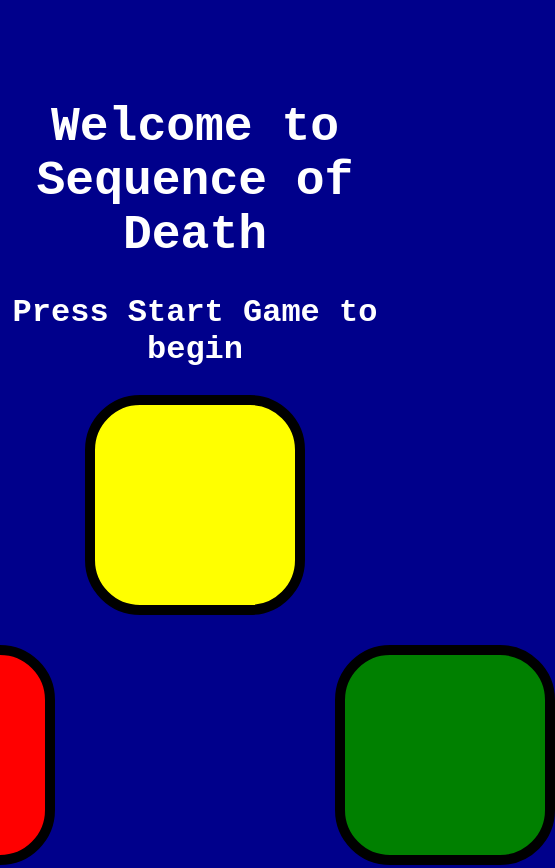
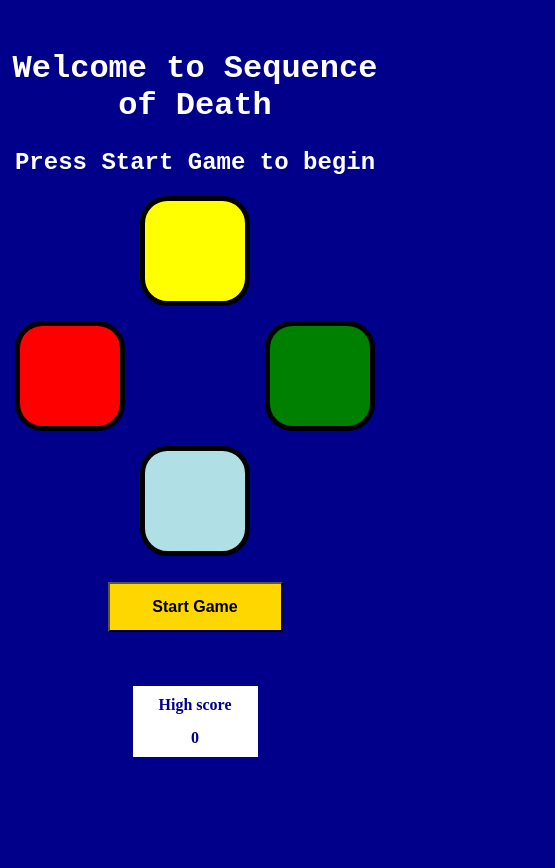
Before and after one commit to greynisson/SequenceOfDeath, a plain HTML site: page index.html in a window 390 px wide. Shown: the top 868 px of the page, 555 px wide, since content can reach past the window. Drawn offline with nearby package versions, Linux system fonts and the light colour scheme.

Commit message:
Update styles.css

```diff
--- a/styles.css
+++ b/styles.css
@@ -7,21 +7,21 @@
   .title {
     color: white;
     font-family: monospace;
-    margin-top: 100px;
-    font-size: 3rem;
+    margin-top: 50px;
+    font-size: 2rem;
   }
 
   .status {
     color: white;
     font-family: monospace;
     margin-top: 25px;
-    font-size: 2rem;
+    font-size: 1.5rem;
   }
 
   .box {
-    height: 200px;
-    width: 200px;
-    border: solid black 10px;
+    height: 100px;
+    width: 100px;
+    border: solid black 5px;
     margin: 0 auto;
     border-radius: 25%;
     line-height: 4;
@@ -38,23 +38,23 @@
     background-color: red;
     color: red;
     position: relative;
-    right: 250px;
-    top: 30px;
+    right: 125px;
+    top: 15px;
   }
 
   .box-right {
     background-color: green;
     color: green;
     position: relative;
-    left: 250px;
-    bottom: 190px;
+    left: 125px;
+    bottom: 95px;
   }
 
   .box-down {
     background-color: powderblue;
-    color: powderblue
+    color: powderblue;
     position: relative;
-    bottom: 160px;
+    bottom: 80px;
   }
 
   .box-active {
@@ -62,34 +62,34 @@
   }
 
   .btn {
-    height: 100px;
-    width: 350px;
+    height: 50px;
+    width: 175px;
     background-color: gold;
     color: black;
-    font-size: 2rem;
+    font-size: 1rem;
     font-weight: bolder;
-    margin-bottom: 50px;
+    /*margin-bottom: 25px; */
   }
 
   .high-score {
-    width: 250px;
-    margin: 50px auto 100px;
+    width: 125px;
+    margin: 25px auto 150px;
     background-color: white;
     color: darkblue;
-    font-size: 2rem;
+    font-size: 1rem;
     font-weight: bold;
     position: relative;
     /* left: 600px;
   bottom: 1025px; */
-    top: 100px;
+    top: 25px;
   }
 
   .score-text {
-    padding: 20px 0 10px;
+    padding: 10px 0 5px;
   }
 
   .score {
-    padding: 10px 0 20px;
+    padding: 10px 0 10px;
   }
 
   .btn {
```
